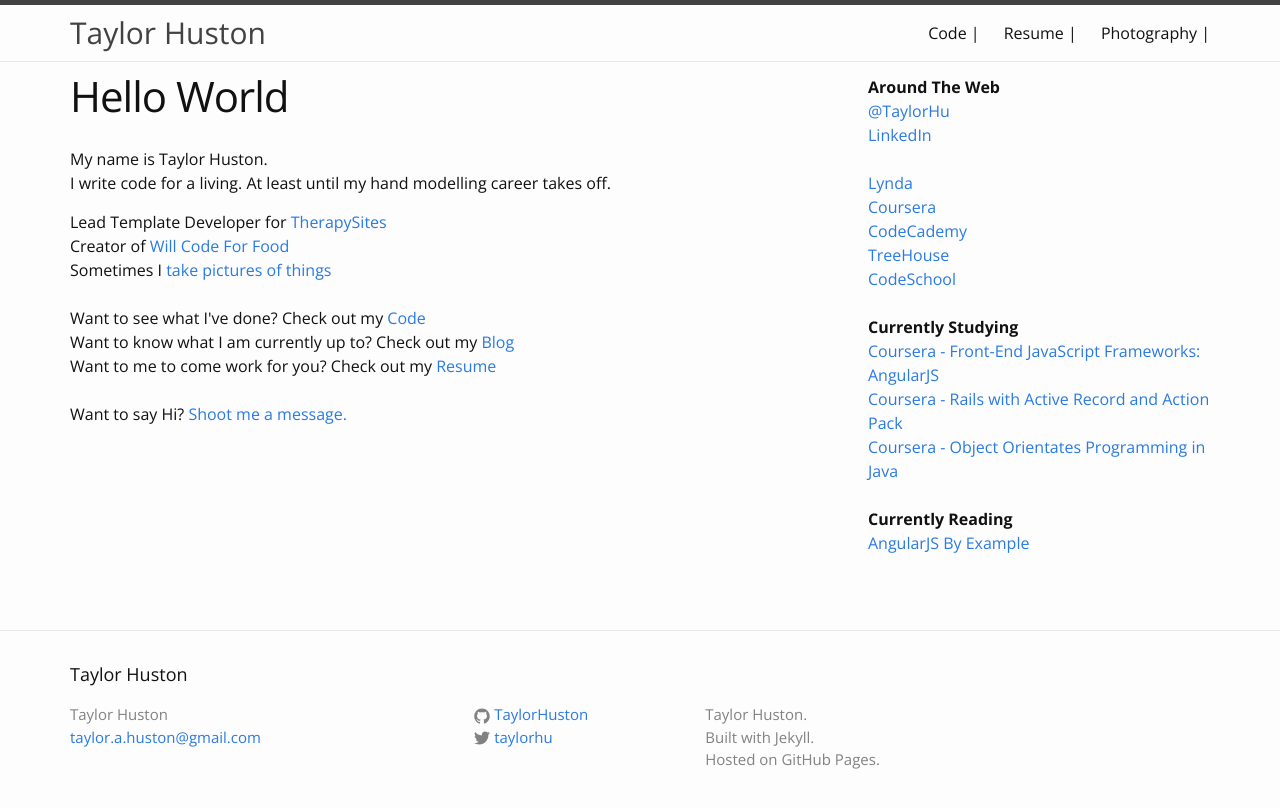
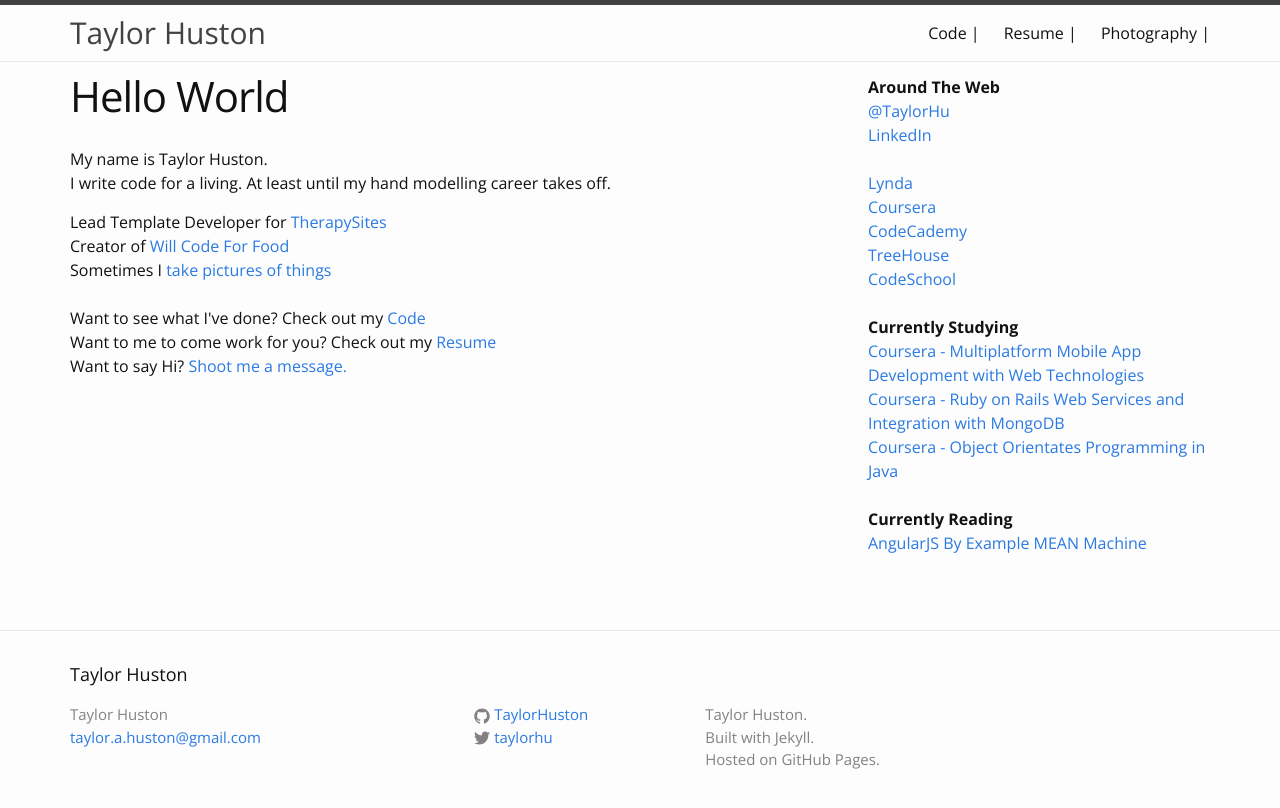
Before and after one commit to TaylorHuston/taylorhuston.github.io, a Jekyll site: the page built from index.html, in a window 1280 px wide. Shown: the top 808 px of the page. Built offline with Jekyll 4.4.1, drawn with Linux system fonts in a browser that asks for light colours; some web fonts are replaced.

Commit message:
Update Sidebar

```diff
--- a/_includes/sidebar.html
+++ b/_includes/sidebar.html
@@ -20,16 +20,17 @@
   <br />
   <strong>Currently Studying</strong>
   <br />
-  <a href="https://www.coursera.org/specializations/full-stack?utm_medium=listingPage" target="_blank">Coursera - Front-End JavaScript Frameworks: AngularJS</a>
+  <a href="https://www.coursera.org/specializations/full-stack?utm_medium=listingPage" target="_blank">Coursera - Multiplatform Mobile App Development with Web Technologies</a>
   <br />
-  <a href="https://www.coursera.org/specializations/ruby-on-rails?utm_medium=listingPage" target="_blank">Coursera - Rails with Active Record and Action Pack</a>
+  <a href="https://www.coursera.org/specializations/ruby-on-rails?utm_medium=listingPage" target="_blank">Coursera - Ruby on Rails Web Services and Integration with MongoDB</a>
   <br />
-    <a href="https://www.coursera.org/learn/object-oriented-java/home/info" target="_blank">Coursera - Object Orientates Programming in Java</a>
+  <a href="https://www.coursera.org/learn/object-oriented-java/home/info" target="_blank">Coursera - Object Orientates Programming in Java</a>
   <br />
   <br />
   <strong>Currently Reading</strong>
   <br />
   <a href="https://www.packtpub.com/web-development/angularjs-example7" target="_blank">AngularJS By Example</a>
+  <a href="https://leanpub.com/mean-machine" target="_blank">MEAN Machine</a>
 
 
 </div>
--- a/index.html
+++ b/index.html
@@ -12,9 +12,8 @@
   Sometimes I <a href="http://www.taylorhustonphotography.com/" target="_blank">take pictures of things</a><br />
   <br />
   Want to see what I've done? Check out my <a href="code">Code</a><br />
-  Want to know what I am currently up to? Check out my <a href="blog">Blog</a><br />
+<!--  Want to know what I am currently up to? Check out my <a href="blog">Blog</a><br />-->
   Want to me to come work for you? Check out my <a href="resume">Resume</a><br />
-  <br />
   Want to say Hi? <a href="https://twitter.com/TaylorHu" target="_blank">Shoot me a message.</a>
 
 </div>
```
